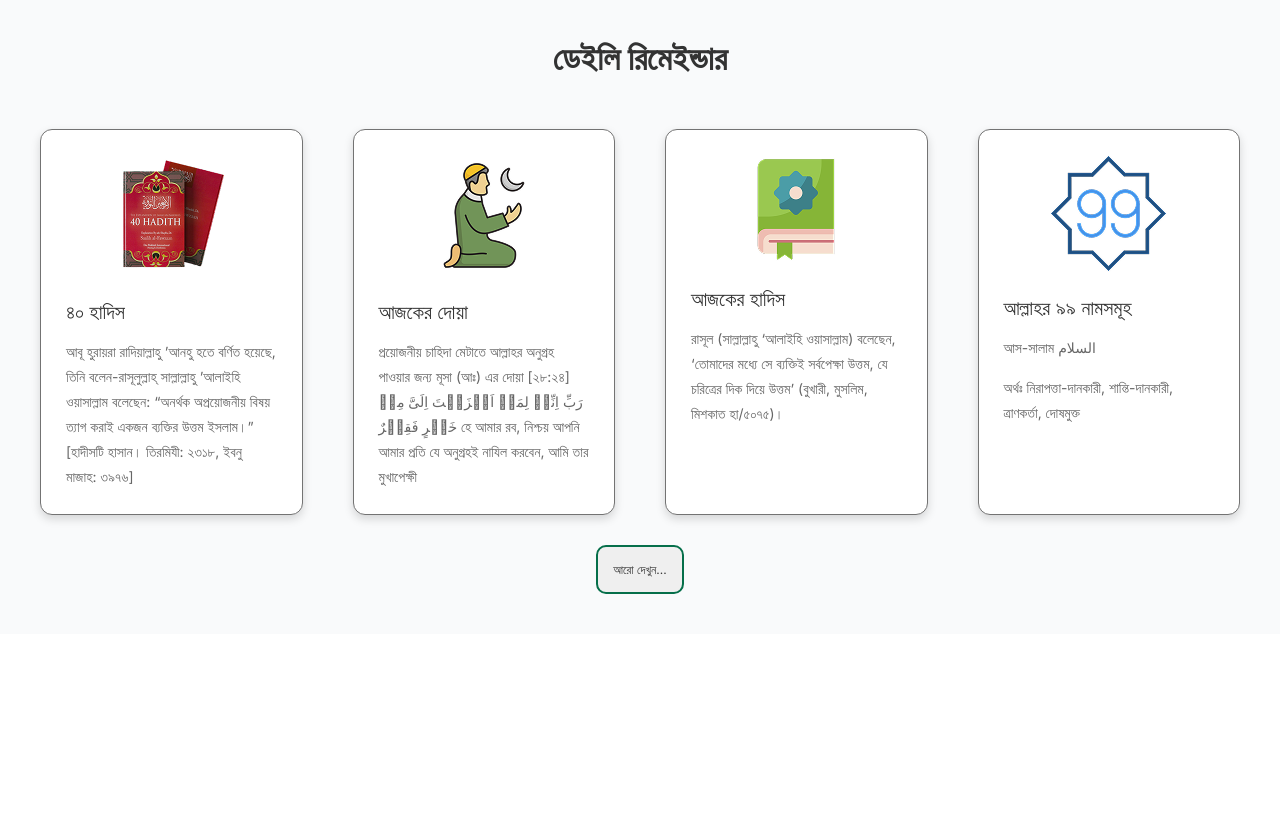
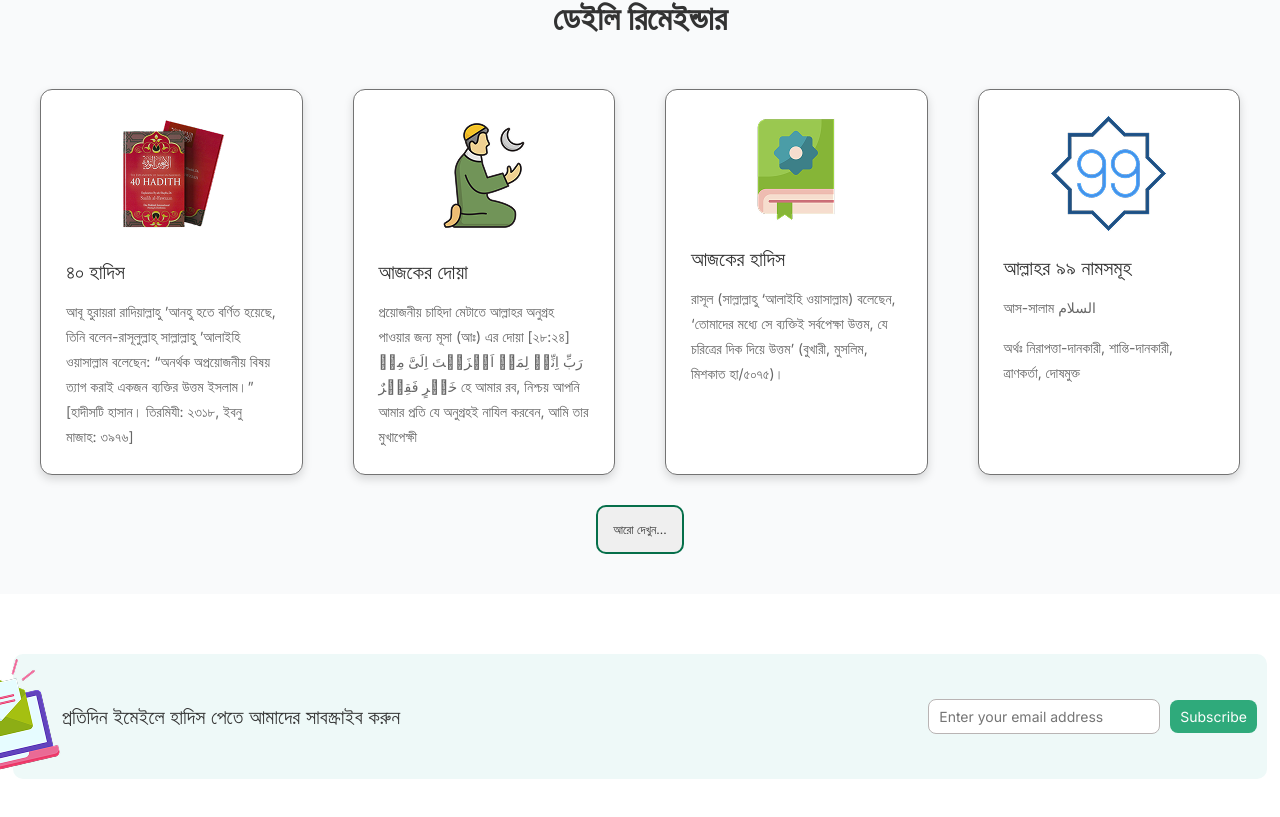
Before and after one commit to tanjilaWD/ihadis-redesign, a React app: page / in a window 1280 px wide. Shown: the part 1291-2108 px from the top of the page. Before the commit the page ends 1925 px from the top, so only its background shows below. Built offline with nearby package versions, Linux system fonts and the light colour scheme; the HTML template or start-up script is replaced by a standard one.

Commit message:
subscribe code added

```diff
--- a/src/Components/UI/Books.jsx
+++ b/src/Components/UI/Books.jsx
@@ -67,9 +67,9 @@ const Books = () => {
             </div>
 
             <button className="book_btn">
-                <img src="../../public/image/books/book5.png" alt="Book Image" />
+                <img src="../../public/image/books/Group.png" alt="Book Image" />
                 <h4>সকল হাদিস গ্রন্থসমূহ</h4>
-                <img src="../../public/image/books/book5.png" alt="Book Image" />
+                <img src="../../public/image/books/Frame.png" alt="Book Image" />
 
             </button>
 
--- a/src/Components/UI/Search_ber.jsx
+++ b/src/Components/UI/Search_ber.jsx
@@ -8,7 +8,6 @@ const Search_ber = () => {
                 <input type="text" placeholder="হাদিস খুঁজুন..." />
                  </div>
                 <span className="arabic">بِسْمِ ٱللَّٰهِ ٱلرَّحْمَٰنِ ٱلرَّحِيمِ</span>
-                {/* <button className="filter_btn">☰</button> */}
                 <button className="search_btn"> Search</button>
             </div>
 
--- a/src/Components/UI/Subscribe.jsx
+++ b/src/Components/UI/Subscribe.jsx
@@ -3,6 +3,16 @@
 const Subscribe = () => {
     return (
        <section className="subscribe">
+          <div className="sub_container">
+            <div className="sub_left">
+                <img className="sub_img" src="../../public/image/subscribe/subscribe.png" alt="Image" />
+                <h3>প্রতিদিন ইমেইলে হাদিস পেতে আমাদের সাবস্ক্রাইব করুন</h3>
+            </div>
+            <div className="sub_right">
+                <input className="input" type="text" placeholder="Enter your email address" />
+                <button className="sub_btn">Subscribe</button>
+            </div>
+          </div>
 
        </section>
     );
--- a/src/index.css
+++ b/src/index.css
@@ -408,3 +408,54 @@ color:rgb(179, 177, 177);
    font-size: 12px;
    font-weight: 400;
 }
+/* ----------------------------
+        Subscribe-section
+------------------------------*/
+.sub_container{
+    background-color: #EEF9F8;
+    width: 1254px;
+    margin: 0 auto;
+    margin-top: 60px;
+    margin-bottom: 60px;
+    border-radius: 10px;
+    display: flex;
+    align-items: center;
+    justify-content: space-between;
+}
+.sub_container .sub_left{
+    display: flex;
+    align-items: center;
+    justify-content: center;
+}
+.sub_container .sub_left .sub_img{
+   margin-left: -76px;
+}
+.sub_container .sub_left h3{
+    font-size:20px ;
+    color:#333333 ;
+    font-weight:400 ;
+}
+.sub_container .sub_right{
+   padding-right: 10px;
+
+}
+.sub_container .sub_right .input{
+    padding: 8px 10px;
+    background-color: #fff;
+    border: 1px solid #b9b4b4;
+    border-radius: 8px;
+    color: #5C5F66;
+    font-size: 14px;
+    margin-right: 10px;
+}
+.sub_container .sub_right .sub_btn{
+    padding: 8px 10px;
+   background:#2FAA7B ;
+   border:none ;
+   border-radius: 8px;
+   color: #FDFDFD;
+   font-size: 14px;
+}
+.sub_container .sub_right .sub_btn:hover{
+    background: #066F4A;
+}
```
Also changed, not shown: public/Image/subscribe/subscribe.png (added).
